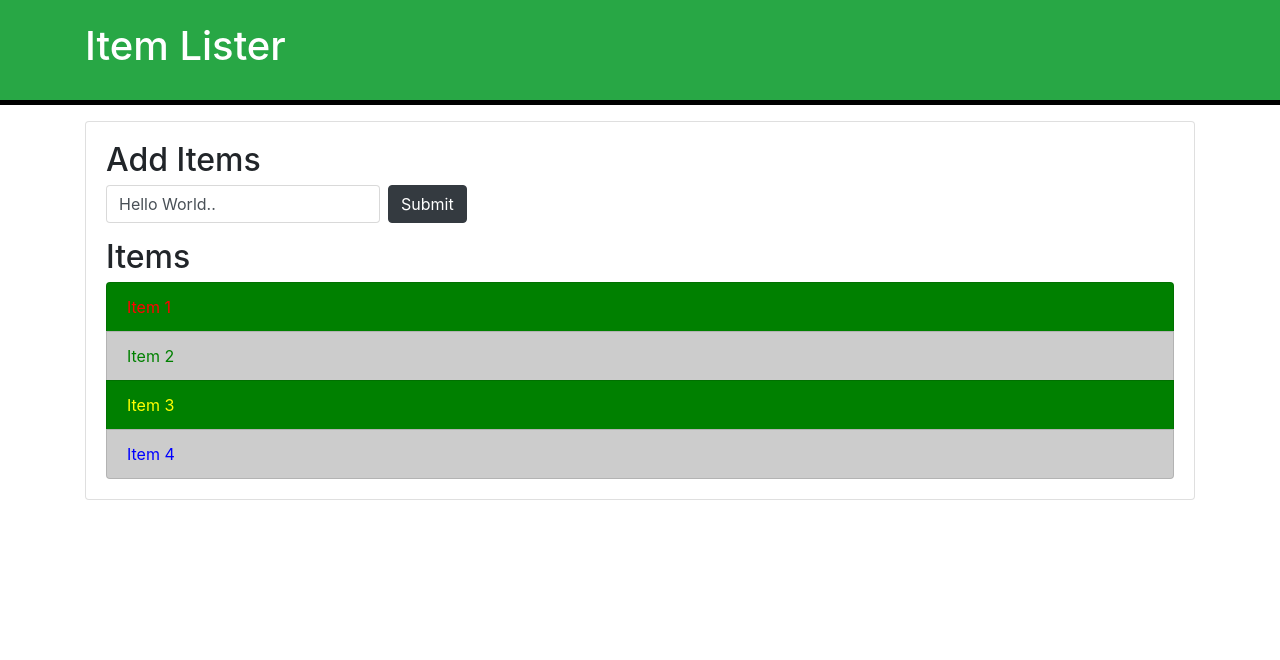
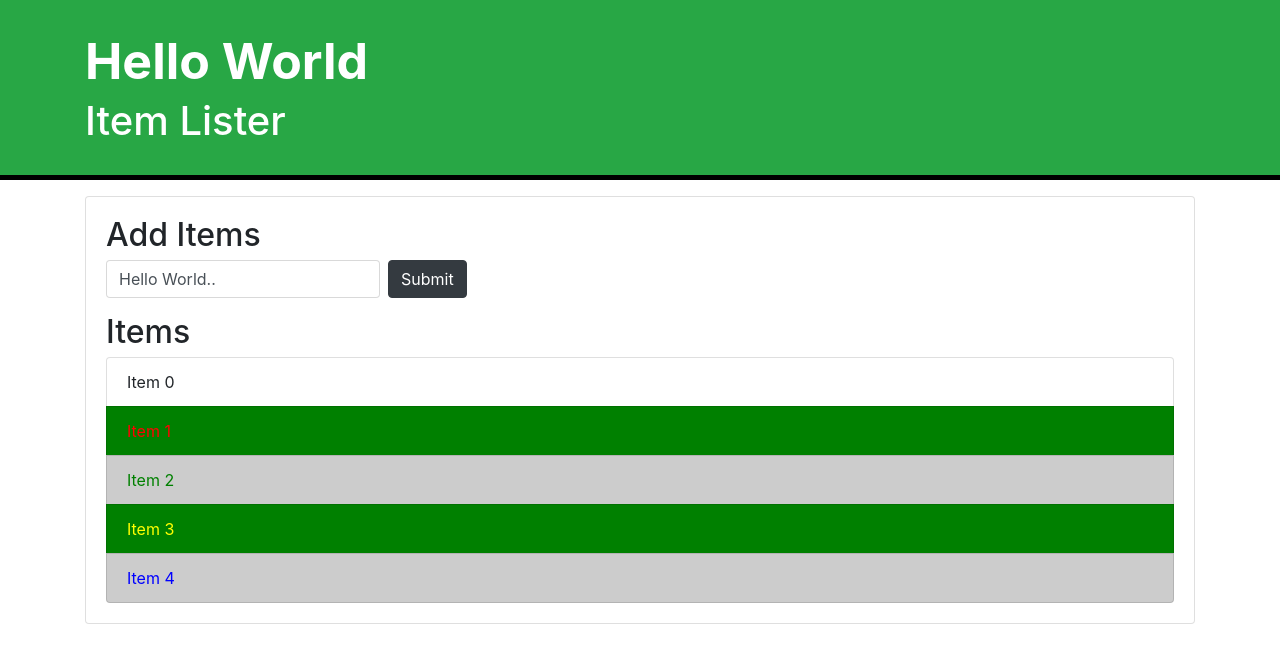
Before and after one commit to rameezraja45/dom_manipulation, a plain HTML site: page index.html in a window 1280 px wide. Drawn offline with nearby package versions, Linux system fonts and the light colour scheme.

Commit message:
commit after creation of div and li element

```diff
--- a/dom.js
+++ b/dom.js
@@ -98,3 +98,84 @@ for(var i=0; i<odd.length; i++){
     even[i].style.backgroundColor = '#ccc';
     even[0].style.color = 'green';
 }
+
+
+// TRAVERSING DOM //
+
+var itemList = document.querySelector('#items');
+// parentNode
+//console.log(itemList.parentNode);
+//itemList.parentNode.style.backgroundColor = '#f4f4f4';
+//console.log(itemList.parentNode.parentNode);
+
+// parentElement
+// console.log(itemList.parentElement);
+// itemList.parentElement.style.backgroundColor = '#f4f4f4';
+// console.log(itemList.parentElement.parentElement);
+
+// childNodes
+//console.log(itemList.childNodes);
+//console.log(itemList.children);
+//console.log(itemList.children[1]);
+//itemList.children[1].style.backgroundColor = 'pink';
+
+// firstChild
+//console.log(itemList.firstChild);
+// firstElementChild
+//console.log(itemList.firstElementChild);
+//itemList.firstElementChild.textContent = 'Hello';
+
+// lastChild
+//console.log(itemList.lastChild);
+// lastElementChild
+//console.log(itemList.lastElementChild);
+//itemList.lastElementChild.textContent = 'Hello';
+
+
+// nextSibling
+//console.log(itemList.nextSibling);
+// nextElementSibling
+//console.log(itemList.nextElementSibling);
+
+// previousSibiling
+//console.log(itemList.previousSibling);
+// previousElementSibling
+//console.log(itemList.previousElementSibling);
+//itemList.previousElementSibling.style.color = 'red';
+
+
+// createElement
+
+// create a div
+var newDiv = document.createElement('div');
+// add class
+newDiv.className = 'hello';
+// add id
+newDiv.id = 'hello1';
+// add attribute
+newDiv.setAttribute('title', 'Hello Div');
+// create text node
+var newDivText = document.createTextNode('Hello World');
+// add text to div
+newDiv.appendChild(newDivText);
+
+var container = document.querySelector('header .container');
+var h1 = document.querySelector('header h1');
+//console.log(newDiv);
+newDiv.style.fontSize = '50px';
+newDiv.style.fontWeight = 'bold';
+container.insertBefore(newDiv,h1);
+
+// adding a list item to page
+// var newLi = document.createElement('li');
+// newLi.className = 'list-group-item';
+// var newLiText = document.createTextNode('Item 0');
+// newLi.appendChild(newLiText);
+
+var listGroup = document.getElementById('items');
+//console.log(listGroup.innerHTML);
+listGroup.innerHTML = '<li class="list-group-item">Item 0</li>' + listGroup.innerHTML;
+//var l0 = document.querySelector('li l0');
+// console.log(listGroup);
+//listGroup.insertBefore(newLi, l0);
+//console.log(listGroup.innerHTML);
```
Also changed, not shown: index.html (line endings or trailing spaces).
